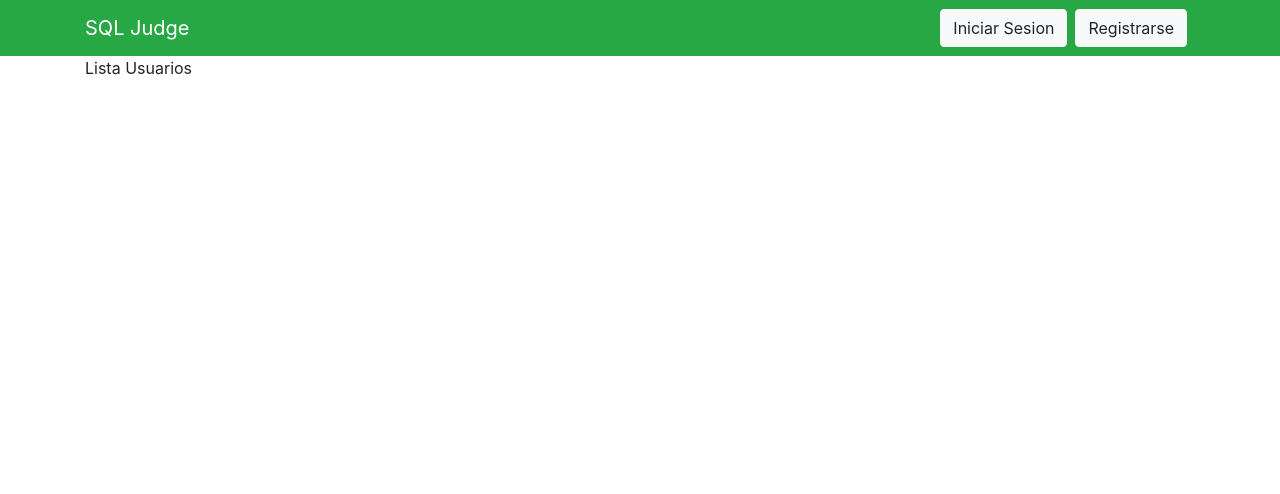
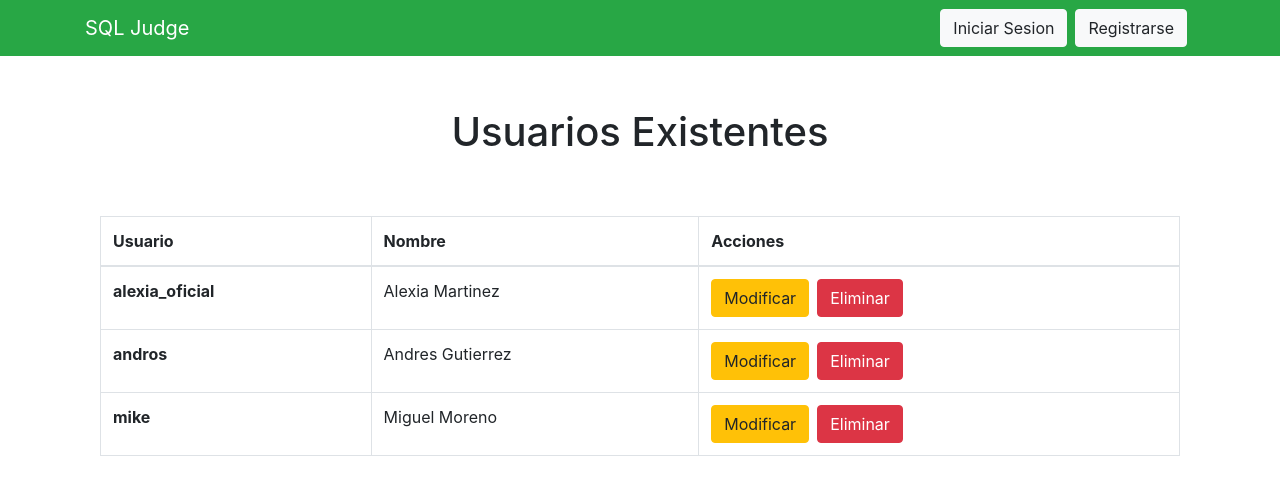
Before and after one commit to DT3264/SQLJudge, a React (Create React App) app in the folder ClientApp/: page /lista-usuarios in a window 1280 px wide. Shown: the top 494 px of the page. Built offline with nearby package versions, Linux system fonts and the light colour scheme.

Commit message:
interfaz listaUsuarios lista

```diff
--- a/ClientApp/src/components/ListaUsuarios.js
+++ b/ClientApp/src/components/ListaUsuarios.js
@@ -1,10 +1,57 @@
 import React from "react";
 
 class ListaUsuarios extends React.Component{
+
     render(){
         return (
             <div>
-                Lista Usuarios
+                <div style={{display: 'flex',  justifyContent:'center', alignItems:'center', height: '20vh'}}>
+                    <h1> Usuarios Existentes </h1>
+                </div>
+                <div class="container">
+                    <div class="row">
+                        <div class="col-12">
+                        <table class="table table-bordered">
+                            <thead>
+                            <tr>
+                                <th scope="col">Usuario</th>
+                                <th scope="col">Nombre</th>
+                                <th scope="col">Acciones</th>
+                            </tr>
+                            </thead>
+                            <tbody>
+                            <tr>
+                                <th scope="row">alexia_oficial</th>
+                                <td>Alexia Martinez</td>
+
+                                <td>
+                                    <button type="button" class="btn btn-warning"><i class="far fa-eye"></i> Modificar</button>
+                                    <button type="button" class="btn btn-danger"><i class="fas fa-edit"></i>Eliminar</button>
+                                </td>
+                            </tr>
+                            <tr>
+                                <th scope="row">andros</th>
+                                <td>Andres Gutierrez</td>
+
+                                <td>
+                                    <button type="button" class="btn btn-warning"><i class="far fa-eye"></i> Modificar</button>
+                                    <button type="button" class="btn btn-danger"><i class="fas fa-edit"></i>Eliminar</button>
+                                </td>
+                            </tr>
+                            <tr>
+                                <th scope="row">mike</th>
+                                <td>Miguel Moreno</td>
+
+                                <td>
+                                    <button type="button" class="btn btn-warning"><i class="far fa-eye"></i> Modificar</button>
+                                    <button type="button" class="btn btn-danger"><i class="fas fa-edit"></i>Eliminar</button>
+                                </td>
+                            </tr>
+                            </tbody>
+                        </table>
+                        </div>
+                    </div>
+                </div>
             </div>
         );
     }
```
